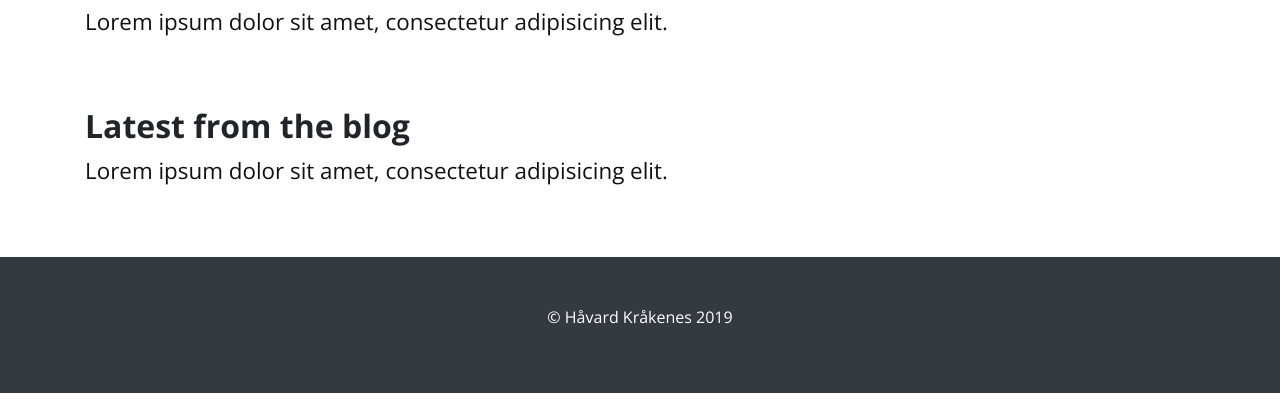
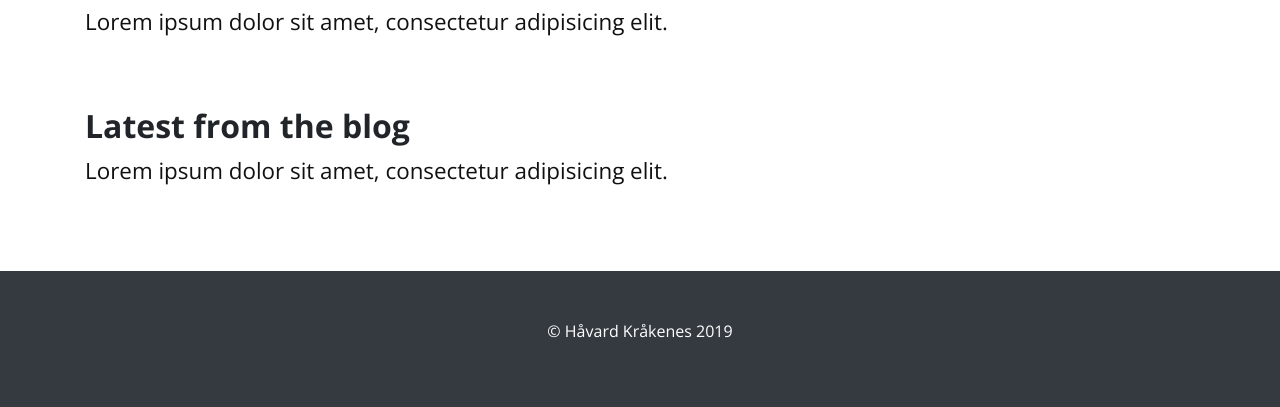
Before and after one commit to haavardnk/krakenes.com, a Django app: page / in a window 1280 px wide. Shown: the part 976-1383 px from the top of the page. Run offline with Django 3.2, Linux system fonts and the light colour scheme; data that the repository does not hold is empty; parts of the project's set-up code (start-up, migrations or seed data) failed here and were passed over; some libraries are stand-ins or nearby versions.

Commit message:
Updated requirements, fixed footer so that it attaches to bottom of page

```diff
--- a/accounts/templates/accounts/login.html
+++ b/accounts/templates/accounts/login.html
@@ -30,5 +30,4 @@
         </div>
     </div>
 </section>
-<br /><br /><br /><br /><br /><br /><br /><br /><br /><br><br><br><br><br>
 {% endblock %}
--- a/accounts/templates/accounts/signup.html
+++ b/accounts/templates/accounts/signup.html
@@ -42,5 +42,4 @@
         </div>
     </div>
 </section>
-<br /><br><br><br><br><br>
 {% endblock %}
--- a/blog/static/css/custom.css
+++ b/blog/static/css/custom.css
@@ -1 +1,15 @@
 /* your styles go here */
+
+.main-container {
+    min-height: 100vh; /* will cover the 100% of viewport */
+    overflow: hidden;
+    display: block;
+    position: relative;
+    padding-bottom: 150px; /* height of your footer */
+   }
+
+   .main-footer {
+    position: absolute;
+    bottom: 0;
+    width: 100%;
+   }
--- a/blog/static/css/style.default.css
+++ b/blog/static/css/style.default.css
@@ -627,7 +627,7 @@ div[class*="-btn"] {
 */
 section.hero {
   padding: 0;
-  color: #fff;
+  color: rgb(255, 255, 255);
 }
 
 section.hero .container {
--- a/blog/templates/blog/home.html
+++ b/blog/templates/blog/home.html
@@ -74,5 +74,4 @@
       </div>
     </div>
   </section>
-  <!-- /.container -->
 {% endblock %}
--- a/krakenes/templates/base.html
+++ b/krakenes/templates/base.html
@@ -29,6 +29,7 @@
         <script src="https://oss.maxcdn.com/respond/1.4.2/respond.min.js"></script><![endif]-->
   </head>
   <body>
+    <div class ="main-container">
     <header class="header">
       <!-- Main Navbar-->
       <nav class="navbar navbar-expand-lg">
@@ -84,7 +85,7 @@
     {% block content %}
     {% endblock %}
     <!-- Page Footer-->
-    <footer class="text-muted py-5 bg-dark">
+    <footer class="text-muted py-5 bg-dark main-footer">
         <div class="container text-center text-white">
             <p>&copy; Håvard Kråkenes {% now "Y" %}</p>
         </div>
@@ -96,5 +97,6 @@
     <script src="{% static 'vendor/jquery.cookie/jquery.cookie.js' %}"> </script>
     <script src="{% static 'vendor/@fancyapps/fancybox/jquery.fancybox.min.js' %}"></script>
     <script src="{% static 'js/front.js' %}"></script>
+  </div>
   </body>
 </html>
--- a/requirements.txt
+++ b/requirements.txt
@@ -1,9 +1,7 @@
 astroid==2.1.0
 colorama==0.4.1
-Django==2.1.5
+Django==2.1.7
 django-appconf==1.0.2
-django-avatar==4.1.0
-django-hitcount==1.3.0
 isort==4.3.4
 lazy-object-proxy==1.3.1
 mccabe==0.6.1
```
Also changed, not shown: blog/static/img/automation4.jpg (added), blog/static/img/automation5.jpeg (added), blog/static/img/automation6.jpg (added), blog/static/img/automation7.jpg (added), blog/static/img/automation8.jpg (added).
